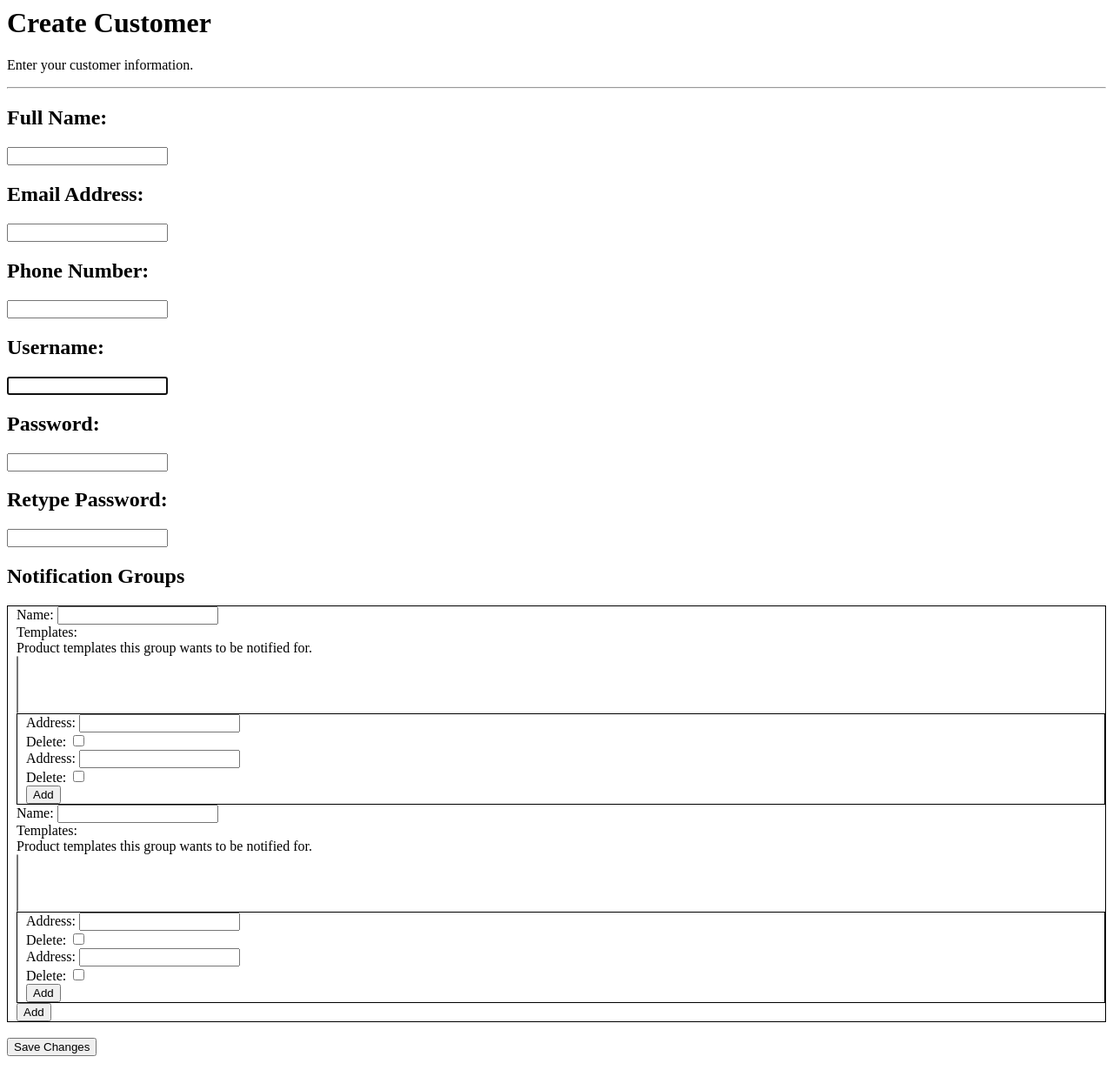
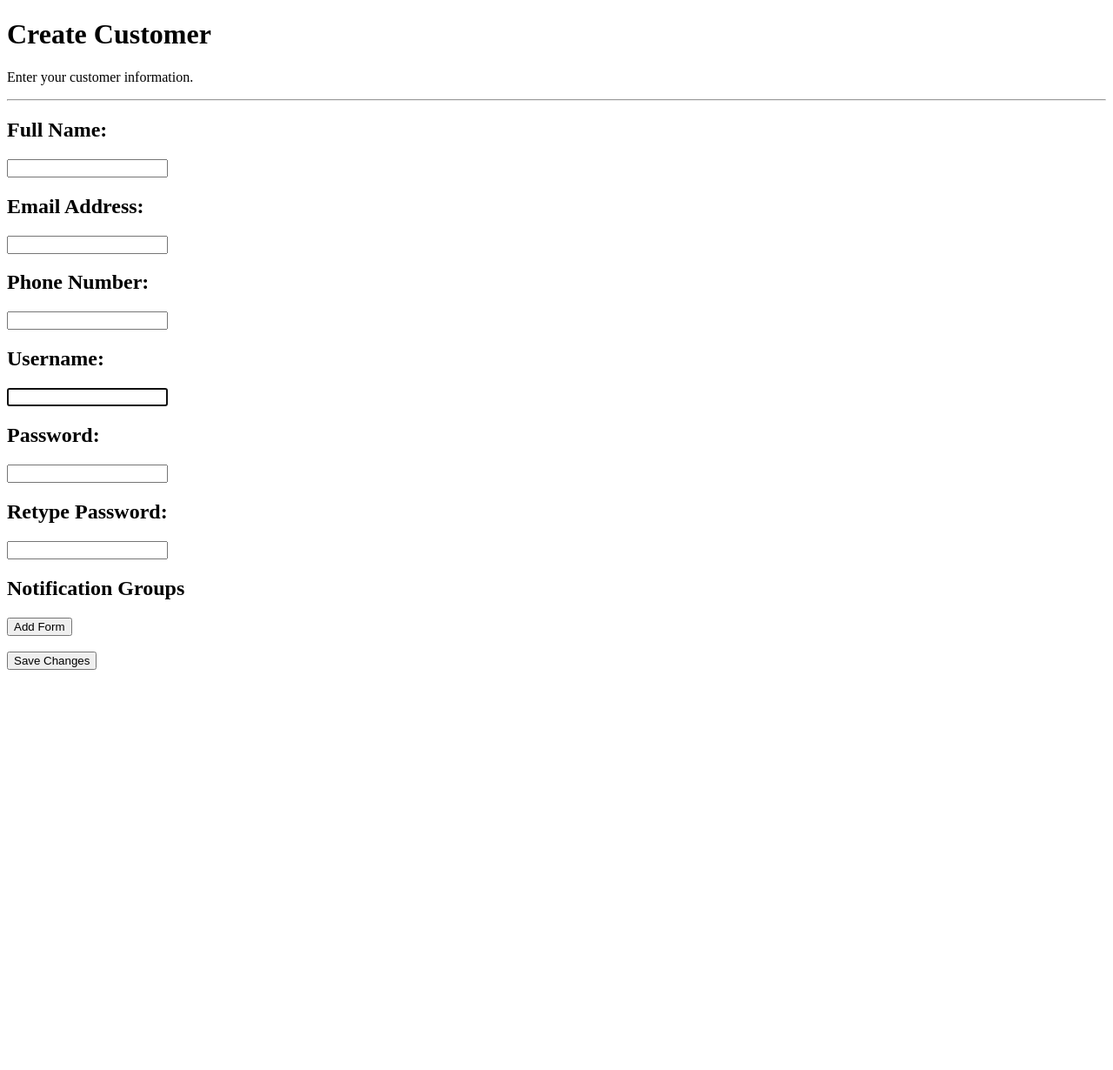
Before and after one commit to Treysen-Zobell/runnersutah, a Django app: page /customers/create/ in a window 1280 px wide. Shown: the whole page at 87% size. After the commit the page ends 770 px from the top, so only its background shows below. Run offline with Django 5.2, Linux system fonts and the light colour scheme; data that the repository does not hold is empty; some libraries are stand-ins or nearby versions.

Commit message:
Expanded nested formsets to support add form buttons.

```diff
--- a/pyproject.toml
+++ b/pyproject.toml
@@ -12,7 +12,8 @@ dependencies = [
     "gunicorn (>=23.0.0,<24.0.0)",
     "psycopg[binary] (>=3.3.1,<4.0.0)",
     "black (>=25.11.0,<26.0.0)",
-    "django-stubs (>=5.2.8,<6.0.0)"
+    "django-stubs (>=5.2.8,<6.0.0)",
+    "bs4 (>=0.0.2,<0.0.3)"
 ]
 
 [build-system]
--- a/src/customers/forms.py
+++ b/src/customers/forms.py
@@ -33,30 +33,35 @@ def is_adding_nested_inlines_to_empty_form(form):
     return any(not is_empty_form(nested_form) for nested_form in non_deleted_forms)
 
 
+class EmailFormSetBase(BaseInlineFormSet):
+    pass
+
+
 EmailFormSet = inlineformset_factory(
     NotificationGroup,
     Email,
+    formset=EmailFormSetBase,
     fields=("address",),
-    extra=2,
+    extra=0,
 )
 
 
 class NotificationGroupWithEmailsFormSet(BaseInlineFormSet):
     def add_fields(self, form, index):
-        form.nested = EmailFormSet(
+        email_formset = EmailFormSet(
             instance=form.instance,
             data=form.data if form.is_bound else None,
             files=form.files if form.is_bound else None,
             prefix=f"{form.prefix}-{EmailFormSet.get_default_prefix()}",
         )
-        form.empty_nested = form.nested.empty_form
+        form.nested = (email_formset,)
 
     def is_valid(self):
         result = super().is_valid()
         if self.is_bound:
             for form in self.forms:
                 if hasattr(form, "nested"):
-                    result = result and form.nested.is_valid()
+                    result = result and all(f.is_valid() for f in form.nested)
         return result
 
     def clean(self):
@@ -87,8 +92,8 @@ NotificationGroupFormSet = inlineformset_factory(
     Customer,
     NotificationGroup,
     formset=NotificationGroupWithEmailsFormSet,
-    fields=("name", "templates"),
-    extra=2,
+    fields=("name",),
+    extra=0,
 )
 
 
@@ -98,6 +103,7 @@ class CreateCustomerForm(UserCreationForm):
     products = forms.ModelMultipleChoiceField(
         queryset=Product.objects.all(),
         widget=forms.CheckboxSelectMultiple,
+        required=False,
     )
 
     class Meta:
--- a/src/customers/models.py
+++ b/src/customers/models.py
@@ -21,7 +21,7 @@ class Customer(models.Model):
     products = models.ManyToManyField("products.Product", blank=True)
 
     def __str__(self) -> str:
-        return f"{self.user.name} ({self.phone_number}) {self.status}"
+        return f"{self.user} ({self.phone_number}) {self.status}"
 
 
 class NotificationGroup(models.Model):
--- a/src/customers/urls.py
+++ b/src/customers/urls.py
@@ -1,7 +1,10 @@
 from django.urls import path
 
-from customers.views import CustomerCreateView
+from customers.views import CustomerCreateView, add_form
+
+app_name = "customers"
 
 urlpatterns = [
     path("create/", CustomerCreateView.as_view(), name="customer_create"),
+    path("partials/add_form/", add_form, name="add_form"),
 ]
--- a/src/customers/views.py
+++ b/src/customers/views.py
@@ -1,8 +1,27 @@
+from django.views.decorators.http import require_POST
 from django.urls.base import reverse_lazy
 from django.views.generic.edit import CreateView
+from django.utils.module_loading import import_string
+from django.template.loader import render_to_string
+from django.http import HttpResponse
 
 from customers.forms import CreateCustomerForm, NotificationGroupFormSet, EmailFormSet
-from customers.models import Customer, NotificationGroup
+from customers.models import Customer
+
+
+def assign_class(formset):
+    formset.formset_class = (
+        f"{formset.__class__.__bases__[0].__module__}.{formset.__class__.__name__}"
+    )
+
+    for form in formset.forms:
+        if hasattr(form, "nested"):
+            for nested in form.nested:
+                assign_class(nested)
+
+    if hasattr(formset.empty_form, "nested"):
+        for nested in formset.empty_form.nested:
+            assign_class(nested)
 
 
 class CustomerCreateView(CreateView):
@@ -13,24 +32,32 @@ class CustomerCreateView(CreateView):
 
     def get_context_data(self, **kwargs):
         context = super().get_context_data(**kwargs)
-        context["notification_group_formset"] = NotificationGroupFormSet(
+
+        notification_group_formset = NotificationGroupFormSet(
             self.request.POST or None,
+            prefix="notification_group_formset",
         )
+        assign_class(notification_group_formset)
+
+        context["formsets"] = (notification_group_formset,)
         return context
 
     def form_valid(self, form):
+        print("form_valid")
         response = super().form_valid(form)
+        print(response)
 
         customer = Customer.objects.create(
             user=self.object,
             display_name=form.cleaned_data["display_name"],
             phone_number=form.cleaned_data["phone_number"],
-            products=form.cleaned_data["products"],
         )
+        customer.products.set(form.cleaned_data["products"])
 
         notification_group_formset = NotificationGroupFormSet(
             self.request.POST,
             instance=customer,
+            prefix="notification_group_formset",
         )
 
         if notification_group_formset.is_valid():
@@ -41,7 +68,8 @@ class CustomerCreateView(CreateView):
 
                 email_formset = EmailFormSet(
                     self.request.POST,
-                    prefix=f"{notification_group.prefix}-{EmailFormSet.get_default_prefix()}",
+                    prefix=f"{notification_group_form.prefix}-{EmailFormSet.get_default_prefix()}",
+                    instance=notification_group,
                 )
                 if email_formset.is_valid():
                     for email_form in email_formset:
@@ -50,3 +78,25 @@ class CustomerCreateView(CreateView):
                         email_form.save()
 
         return response
+
+
+@require_POST
+def add_form(request):
+    class_path = request.POST.get("formset_class")
+    prefix = request.POST.get("formset_prefix")
+    total_forms = int(request.POST.get(f"{prefix}-TOTAL_FORMS", 0))
+
+    FormSetClass = import_string(class_path)
+    formset = FormSetClass(prefix=prefix)
+    empty_form = formset.empty_form
+
+    if hasattr(empty_form, "nested"):
+        for nested_fs in empty_form.nested:
+            assign_class(nested_fs)
+
+    form_html = render_to_string(
+        "customers/partials/form.html", {"form": empty_form}, request=request
+    )
+    form_html = form_html.replace("__prefix__", str(total_forms))
+
+    return HttpResponse(form_html)
--- a/templates/customers/customer_create.html
+++ b/templates/customers/customer_create.html
@@ -1,10 +1,44 @@
-{% load static %}
+<!DOCTYPE html>
+<html>
+<head>
+    {% load static %}
 
-<link rel="stylesheet" href="https://cdnjs.cloudflare.com/ajax/libs/font-awesome/6.5.2/css/all.min.css"
+    <title>Create Customer</title>
+    <script src="https://unpkg.com/htmx.org@1.9.11"></script>
+    <script
+        src="https://code.jquery.com/jquery-3.2.1.min.js"
+        integrity="sha256-hwg4gsxgFZhOsEEamdOYGBf13FyQuiTwlAQgxVSNgt4="
+        crossorigin="anonymous">
+    </script>
+
+    <script>
+        document.addEventListener('DOMContentLoaded', () => {
+            document.body.addEventListener('htmx:afterSwap', function(event) {
+                const formsDiv = event.target; // the element that was swapped into
+
+                // Only handle if we swapped into a formset's forms container
+                if (!formsDiv.id || !formsDiv.id.endsWith('-forms')) return;
+
+                const prefix = formsDiv.id.replace('-forms', '');
+                const formsetDiv = formsDiv.closest('.formset');
+                if (!formsetDiv) return;
+
+                const totalFormsInput = formsetDiv.querySelector(`input[name="${prefix}-TOTAL_FORMS"]`);
+                if (totalFormsInput) {
+                    totalFormsInput.value = parseInt(totalFormsInput.value) + 1;
+                    console.log(`Incremented TOTAL_FORMS for ${prefix} to ${totalFormsInput.value}`);
+                }
+            });
+        });
+    </script>
+
+    <link rel="stylesheet" href="https://cdnjs.cloudflare.com/ajax/libs/font-awesome/6.5.2/css/all.min.css"
       integrity="sha512-SnH5WK+bZxgPHs44uWIX+LLJAJ9/2PkPKZ5QiAj6Ta86w+fsb2TkcmfRyVX3pBnMFcV7oQPJkl9QevSCWr3W6A=="
       crossorigin="anonymous" referrerpolicy="no-referrer"/>
+</head>
 
-<div class="card">
+<body>
+    <div class="card">
     <h1 class="card-title">Create Customer</h1>
     <p class="card-description">Enter your customer information.</p>
     <hr>
@@ -50,19 +84,11 @@
         </div>
 
         <h2 class="form-label">Notification Groups</h2>
-        {% include "customers/partials/formset.html" with formset=notification_group_formset %}
+        {% include "customers/partials/nested_formset.html" with formsets=formsets %}
 
         <br>
         <input type="submit" value="Save Changes">
     </form>
 </div>
-
-<script
-        src="https://code.jquery.com/jquery-3.2.1.min.js"
-        integrity="sha256-hwg4gsxgFZhOsEEamdOYGBf13FyQuiTwlAQgxVSNgt4="
-        crossorigin="anonymous">
-</script>
-
-<script>
-
-</script>
+</body>
+</html>
--- a/templates/customers/partials/formset.html
+++ /dev/null
@@ -1,21 +0,0 @@
-<div class="formset" data-prefix="{{ formset.prefix }}" style="border: black 1px solid; padding-left: 10px;">
-    {{ formset.management_form }}
-
-    <div class="forms">
-        {% for form in formset %}
-            <div class="form-instance">
-                {{ form }}
-
-                {% if form.nested %}
-                    {% include "customers/partials/formset.html" with formset=form.nested %}
-                {% endif %}
-            </div>
-        {% endfor %}
-    </div>
-
-    <div class="empty-form" style="display: none;">
-        {{ formset.empty_form }}
-    </div>
-
-    <button type="button" class="add-form" onclick="addForm(this)">Add</button>
-</div>
--- /dev/null
+++ b/templates/customers/partials/nested_formset.html
@@ -0,0 +1,26 @@
+<div class="formsets">
+    {% for formset in formsets %}
+        <div class="formset">
+            <div class="management-form">
+                {{ formset.management_form }}
+            </div>
+            <div class="forms" id="{{ formset.prefix }}-forms">
+                {% for form in formset %}
+                    {{ form.errors }}
+                    {% include "customers/partials/form.html" with form=form %}
+                {% endfor %}
+            </div>
+            <button
+                    hx-post="{% url 'customers:add_form' %}"
+                    hx-target="#{{ formset.prefix }}-forms"
+                    hx-swap="beforeend"
+                    hx-vals='{
+                        "formset_class": "{{ formset.formset_class }}",
+                        "formset_prefix": "{{ formset.prefix }}"
+                    }'
+                    type="button">
+                    Add Form
+            </button>
+        </div>
+    {% endfor %}
+</div>
```
Also changed, not shown: templates/customers/partials/form.html (added, +7 -0 lines).
